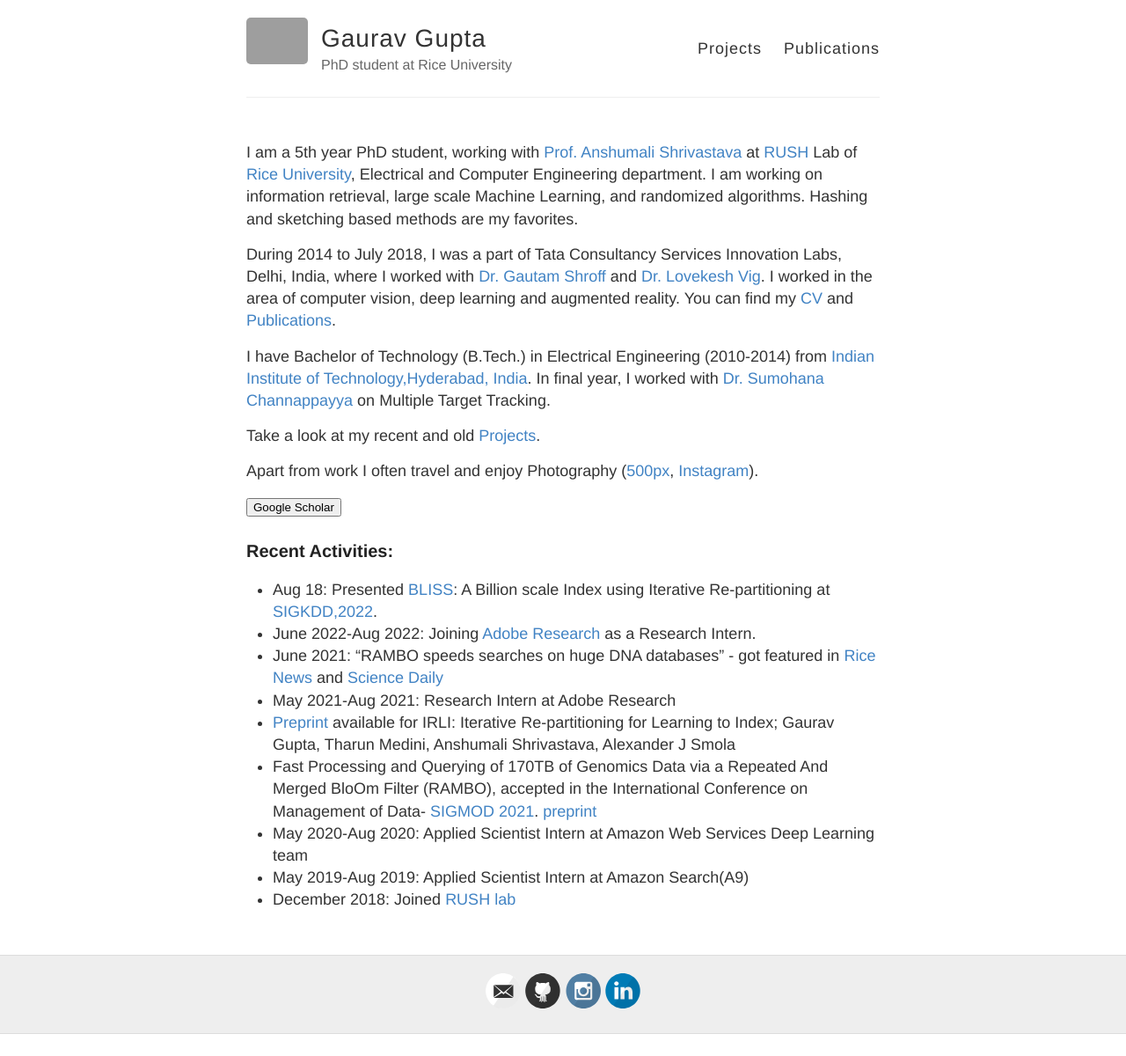
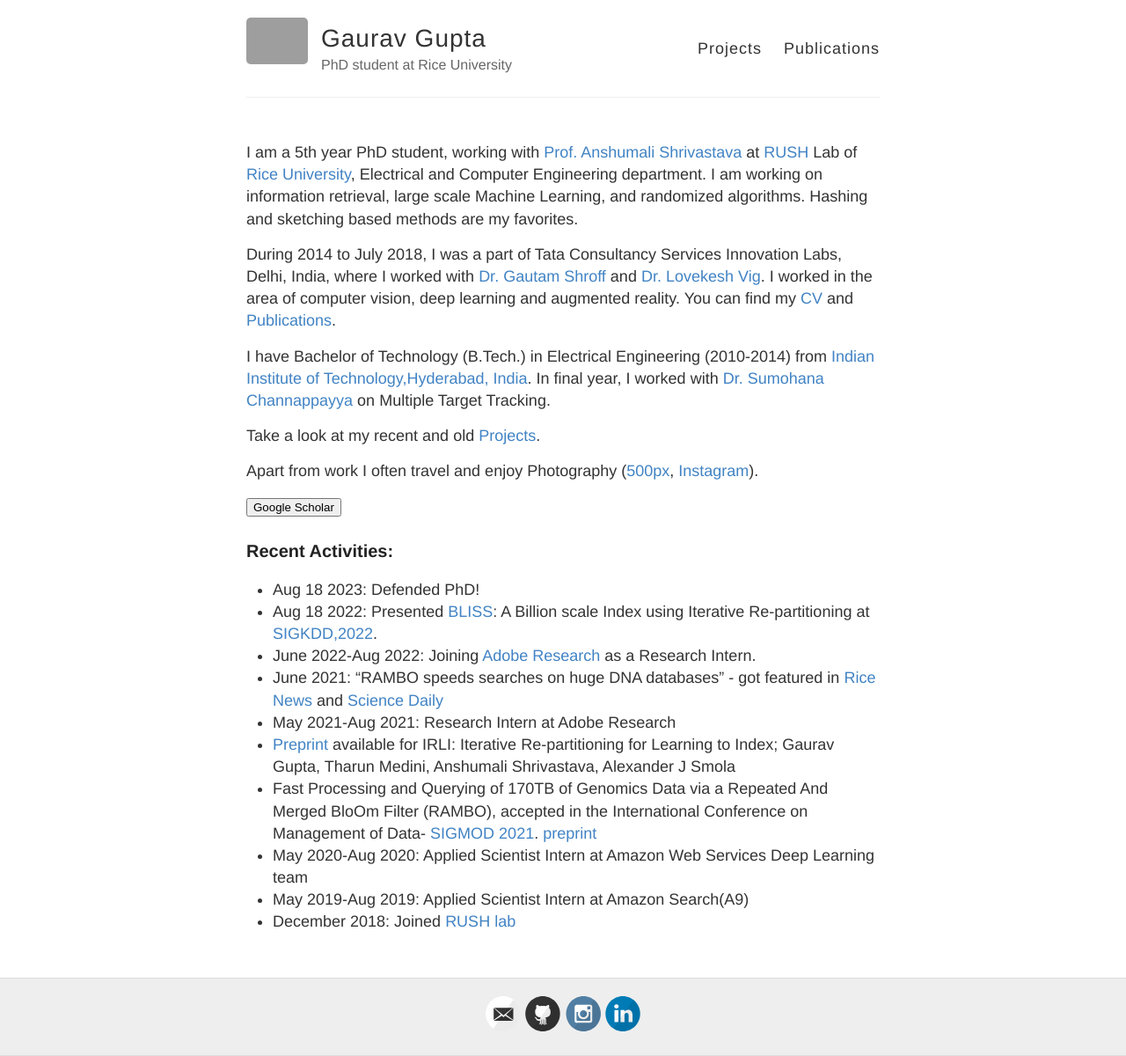
Before and after one commit to gaurav16gupta/gaurav16gupta.github.io, a Jekyll site: the page built from index.md, in a window 1280 px wide. Shown: the whole page at 88% size. Built offline with Jekyll 4.4.1, drawn with Linux system fonts in a browser that asks for light colours; before the commit the page ends 1175 px from its top, so only the background shows below that; grey boxes are pictures that could not be loaded.

Commit message:
Update index.md

```diff
--- a/index.md
+++ b/index.md
@@ -18,7 +18,8 @@ Apart from work I often travel and enjoy Photography ([500px](https://500px.com/
 </form>
 
 ### Recent Activities:
-* Aug 18: Presented [BLISS](https://dl.acm.org/doi/abs/10.1145/3534678.3539414): A Billion scale Index using Iterative Re-partitioning at [SIGKDD,2022](https://kdd.org/kdd2022/).
+* Aug 18 2023: Defended PhD!
+* Aug 18 2022: Presented [BLISS](https://dl.acm.org/doi/abs/10.1145/3534678.3539414): A Billion scale Index using Iterative Re-partitioning at [SIGKDD,2022](https://kdd.org/kdd2022/).
 * June 2022-Aug 2022: Joining [Adobe Research](https://research.adobe.com/) as a Research Intern.
 * June 2021: "RAMBO speeds searches on huge DNA databases" - got featured in [Rice News](http://news.rice.edu/2021/06/28/rambo-speeds-searches-on-huge-dna-databases-2/) and [Science Daily](https://www.sciencedaily.com/releases/2021/06/210628152920.htm)
 * May 2021-Aug 2021: Research Intern at Adobe Research
```
